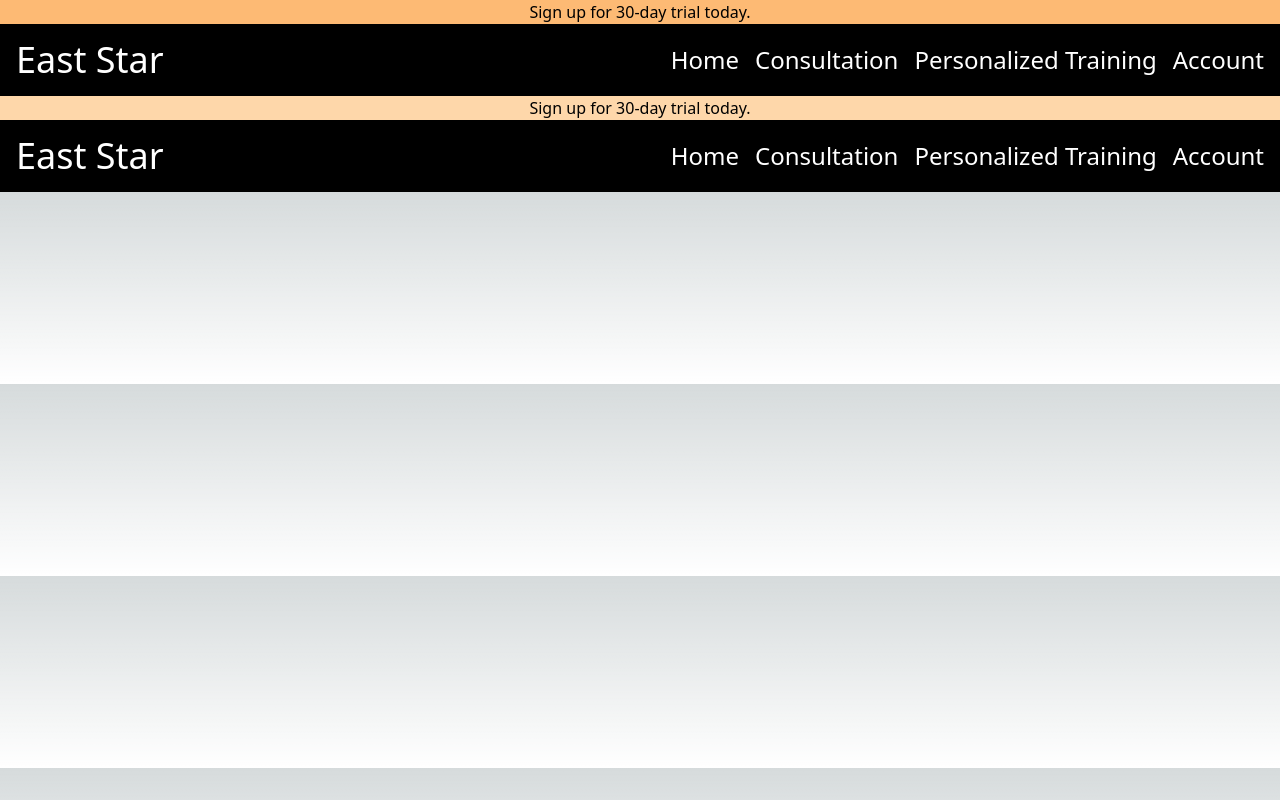
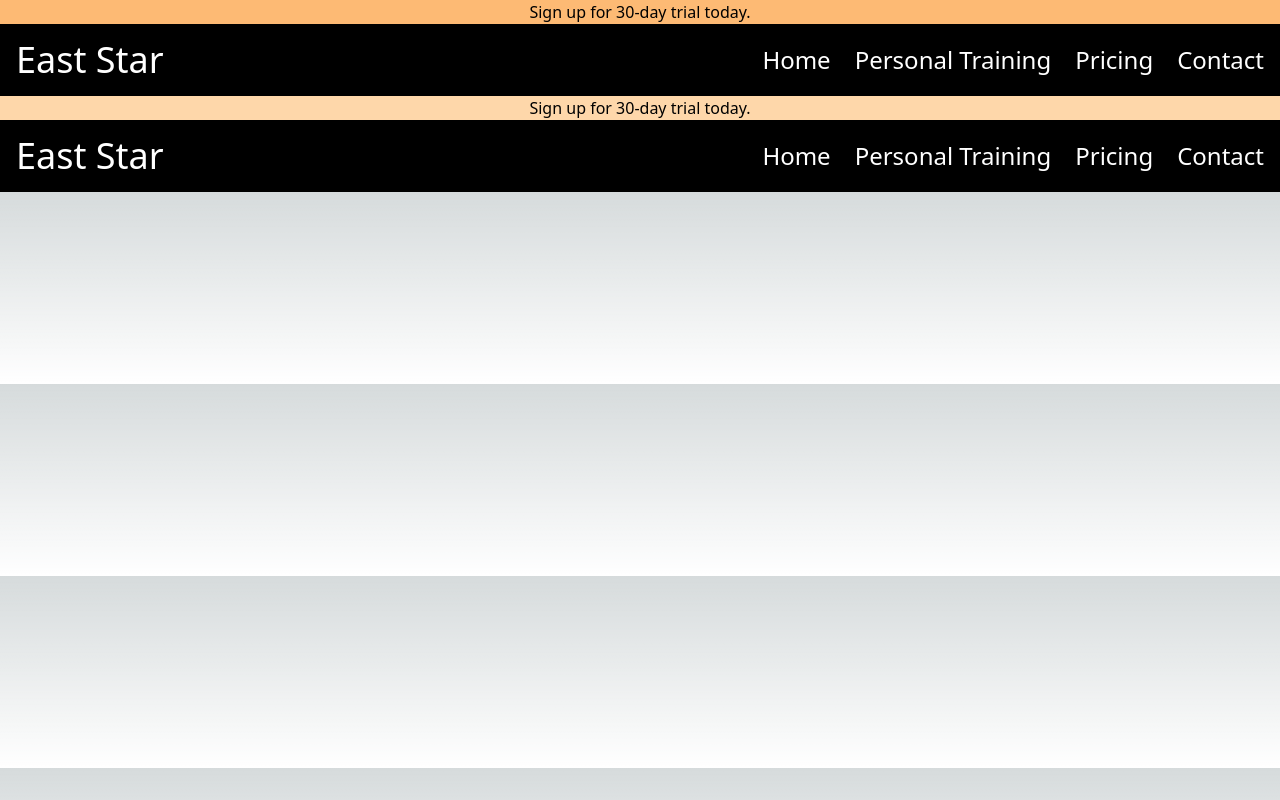
Before and after one commit to Dluu520/Frontend---Fitness-Landing-Page, a Next.js app: page /components/Header in a window 1280 px wide. Built offline with nearby package versions, Linux system fonts and the light colour scheme.

Commit message:
9-9-23 final changes

```diff
--- a/src/pages/components/Footer.tsx
+++ b/src/pages/components/Footer.tsx
@@ -3,7 +3,10 @@ import React from "react";
 import { BsFacebook, BsTwitter, BsInstagram, BsTiktok } from "react-icons/bs";
 const Footer = () => {
   return (
-    <div className="h-[50%] bg-black text-white flex flex-col sm:flex-row justify-center items-start m-0">
+    <div
+      id="footer"
+      className="h-[50%] bg-black text-white flex flex-col sm:flex-row justify-center items-start m-0"
+    >
       <div className="flex flex-col  p-10 gap-5 m-2 sm:m-10">
         <div>
           <h1 className="text-2xl font-bold">Start Now</h1>
@@ -26,22 +29,22 @@ const Footer = () => {
           Stay ahead in your fitness journey with our exclusive tips and offers.
         </p>
         <div className="flex gap-5">
-          <div className="rounded-full bg-white/10 w-fit hover:cursor-pointer hover:scale-110  p-1 ">
+          <div className="rounded-full bg-white/10 w-fit hover:cursor-pointer hover:scale-150  p-1 ">
             <BsFacebook />
           </div>
-          <div className="rounded-full bg-white/10 w-fit hover:cursor-pointer hover:scale-110  p-1 ">
+          <div className="rounded-full bg-white/10 w-fit hover:cursor-pointer hover:scale-150   p-1 ">
             <BsTwitter />
           </div>
-          <div className="rounded-full bg-white/10 w-fit hover:cursor-pointer hover:scale-110  p-1 ">
+          <div className="rounded-full bg-white/10 w-fit hover:cursor-pointer hover:scale-150   p-1 ">
             <BsInstagram />
           </div>
-          <div className="rounded-full bg-white/10 w-fit hover:cursor-pointer hover:scale-110  p-1 ">
+          <div className="rounded-full bg-white/10 w-fit hover:cursor-pointer hover:scale-150   p-1 ">
             <BsTiktok />
           </div>
         </div>
         <div className="flex flex-col md:flex-row h-[2em] gap-2  ">
           <input
-            className="sm:rounded-tl-full sm:rounded-bl-full ps-2 text-black "
+            className="rounded-full sm:rounded-tl-full sm:rounded-bl-full ps-2 text-black "
             placeholder="Type your email..."
           ></input>
           <button className="rounded-full sm:rounded-tr-full sm:rounded-br-full px-2 bg-yellow-500 text-black font-light">
--- a/src/pages/components/Header.tsx
+++ b/src/pages/components/Header.tsx
@@ -1,5 +1,7 @@
 import React from "react";
 import TrialRun from "./Section/TrialRun";
+import { GiHamburgerMenu } from "react-icons/gi";
+import { AiOutlineClose } from "react-icons/ai";
 type HeaderProps = { children: React.ReactNode };
 const Header = (props: HeaderProps) => {
   const [openMenu, setOpenMenu] = React.useState(true);
@@ -12,22 +14,35 @@ const Header = (props: HeaderProps) => {
       {/*Desktop Menu */}
       <div className=" hidden sm:flex justify-between p-4 bg-black text-white">
         <div className="text-2xl sm:text-4xl">East Star</div>
-        <div className="flex gap-4 items-center justify-center">
-          <button className="text-2xl hover:text-blue-500 ">Home</button>
-          <button className="text-2xl hover:text-blue-500 ">
-            Consultation
+        <div className="flex gap-6 items-center justify-center">
+          <button
+            onClick={() => document.getElementById("home")?.scrollIntoView()}
+            className="text-2xl hover:text-blue-500 "
+          >
+            Home
           </button>
           <button className="text-2xl hover:text-blue-500 ">
-            Personalized Training
+            Personal Training
           </button>
-          <button className="text-2xl hover:text-blue-500 ">Account</button>
+          <button
+            onClick={() => document.getElementById("pricing")?.scrollIntoView()}
+            className="text-2xl hover:text-blue-500 "
+          >
+            Pricing
+          </button>
+          <button
+            onClick={() => document.getElementById("footer")?.scrollIntoView()}
+            className="text-2xl hover:text-blue-500 "
+          >
+            Contact
+          </button>
         </div>
       </div>
       {/* Mobile Menu */}
       <div className="sticky z-[9999] top-0 left-0 right-0 flex flex-row-reverse sm:hidden justify-between p-4 bg-black text-white">
         <button className="" onClick={MenuClick}>
-          {openMenu ? "Open" : "Close"}
-        </button>
+          {openMenu ? <GiHamburgerMenu /> : <GiHamburgerMenu />}
+        </button>{" "}
         <div className="text-2xl">East Star</div>
       </div>
 
@@ -39,22 +54,40 @@ const Header = (props: HeaderProps) => {
         }
       >
         <button className="" onClick={MenuClick}>
-          {openMenu ? "Open" : "Close"}
+          {openMenu ? <AiOutlineClose /> : <AiOutlineClose />}
         </button>{" "}
-        <button className="text-2xl hover:text-blue-500 p-4">Home</button>
-        <button className="text-2xl hover:text-blue-500 p-4">
-          Consultation
+        <button
+          onClick={() => {
+            document.getElementById("home")?.scrollIntoView();
+            setOpenMenu(!openMenu);
+          }}
+          className="text-2xl hover:text-blue-500 "
+        >
+          Home
         </button>
-        <button className="text-2xl hover:text-blue-500 p-4">
-          Personalized Training
+        <button className="text-2xl hover:text-blue-500 ">
+          Personal Training
         </button>
-        <button className="text-2xl hover:text-blue-500 p-4">Account</button>
+        <button
+          onClick={() => {
+            document.getElementById("pricing")?.scrollIntoView();
+            setOpenMenu(!openMenu);
+          }}
+          className="text-2xl hover:text-blue-500 "
+        >
+          Pricing
+        </button>
+        <button
+          onClick={() => {
+            document.getElementById("footer")?.scrollIntoView();
+            setOpenMenu(!openMenu);
+          }}
+          className="text-2xl hover:text-blue-500 "
+        >
+          Contact
+        </button>
       </div>
-      {openMenu ? (
-        <main className="w-[100%] m-0 p-0">{props.children}</main>
-      ) : (
-        <div className="h-screen bg-black"></div>
-      )}
+      <main className="w-[100%] m-0 p-0">{props.children}</main>
     </div>
   );
 };
--- a/src/pages/components/Hero.tsx
+++ b/src/pages/components/Hero.tsx
@@ -6,7 +6,10 @@ type HeroProps = {
 };
 const Hero = (props: HeroProps) => {
   return (
-    <div className="relative hero h-screen  w-full flex flex-col sm:flex-row justify-center">
+    <div
+      id="home"
+      className="relative hero h-screen  w-full flex flex-col sm:flex-row justify-center"
+    >
       <div className="flex items-center justify-center  z-[10] rounded-lg ">
         <div className="text-white flex items-center justify-center flex-col gap-10 w-[60%]">
           <h1 className="text-5xl">{props.title}</h1>
--- a/src/pages/components/Section/About.tsx
+++ b/src/pages/components/Section/About.tsx
@@ -11,7 +11,7 @@ const About = () => {
         <h1 className="text-2xl sm:text-4xl font-bold ">
           Discover our unique edge
         </h1>
-        <p className="text-xl sm:text-2xl font-light text-center">
+        <p className="text-2xl sm:text-3xl font-light text-center">
           It&rsquo;s our commitment to your health. We deliver effective,
           efficient workouts paired with nutritional guidance to help you reach
           your fitness peak.
@@ -19,28 +19,28 @@ const About = () => {
       </div>
       <div className="flex  flex-col sm:flex-row  justify-center items-center gap-5 p-10 border ">
         <div className="p-5 flex flex-col gap-5 ">
-          <h3 className="text-xl sm:text-2xl font-semibold ">
+          <h3 className="text-2xl sm:text-2xl font-semibold ">
             Personalised Workouts
           </h3>
-          <p className=" font-light">
+          <p className=" font-medium">
             East Star&rsquo;s Expert Coaches are certified fitness pros
             dedicated to guiding you towards your health goals.
           </p>
         </div>
         <div className="p-5 flex flex-col gap-5 ">
-          <h3 className="text-xl sm:text-2xl font-semibold ">
+          <h3 className="text-2xl sm:text-2xl font-semibold ">
             Cutting-edge Facilities
           </h3>
-          <p className=" font-light">
+          <p className=" font-medium">
             Our state-of-the-art facilities are designed to enhance your workout
             experience and fuel your progress.
           </p>
         </div>
         <div className="p-5 flex flex-col gap-5 ">
-          <h3 className="text-xl sm:text-2xl font-semibold ">
+          <h3 className="text-2xl sm:text-2xl font-semibold ">
             Supportive Community
           </h3>
-          <p className=" font-light">
+          <p className=" font-medium">
             You&rsquo;ll train alongside like-minded people who encourage and
             inspire each other towards their fitness goals.
           </p>
--- a/src/pages/components/Section/CallToAction.tsx
+++ b/src/pages/components/Section/CallToAction.tsx
@@ -12,7 +12,7 @@ const CallToAction = () => {
           There has never been a better time than right now. Dive into your
           fitness journey with East Star today.
         </h2>
-        <button className="border bg-yellow-500 rounded-full px-[2rem] py-[1rem] text-black font-bold hover:bg-yellow-300 w-full">
+        <button className="border bg-yellow-500 rounded-full px-[2rem] py-[1rem] text-black font-bold hover:bg-yellow-300 ">
           Get Started
         </button>
       </div>
--- a/src/pages/components/Section/ServiceDetail.tsx
+++ b/src/pages/components/Section/ServiceDetail.tsx
@@ -44,7 +44,10 @@ const PricingSheet = [
 
 const ServiceDetail = () => {
   return (
-    <div className="flex flex-col justify-center items-center gap-10 m-10 bg-white">
+    <div
+      id="pricing"
+      className="flex flex-col justify-center items-center gap-10 m-10 bg-white "
+    >
       <div className="text-center flex flex-col gap-4 ">
         <h3 className="font-bold text-gray-500 ">SIMPLE PRICING</h3>
         <h1 className="text-3xl sm:text-4xl font-bold">
```
